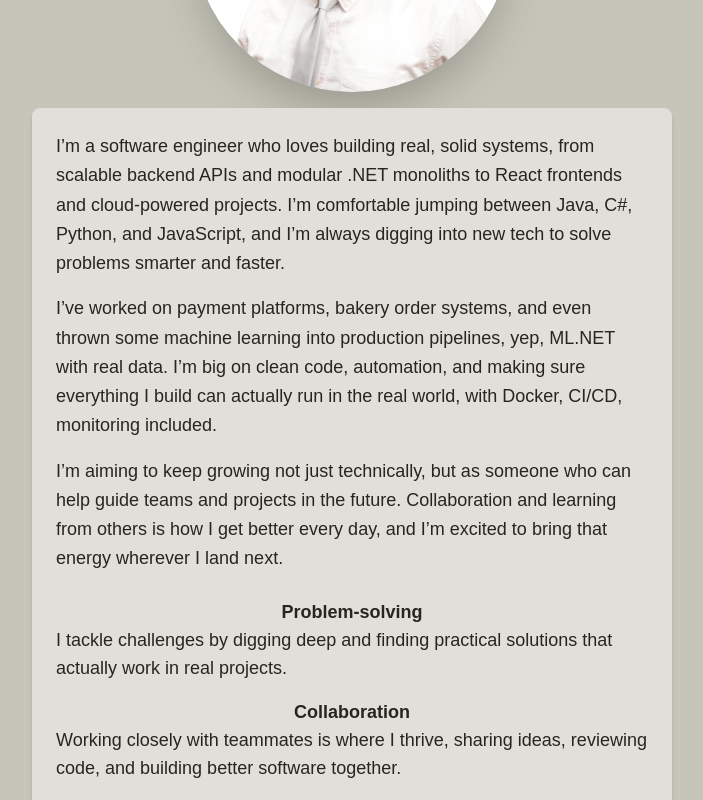
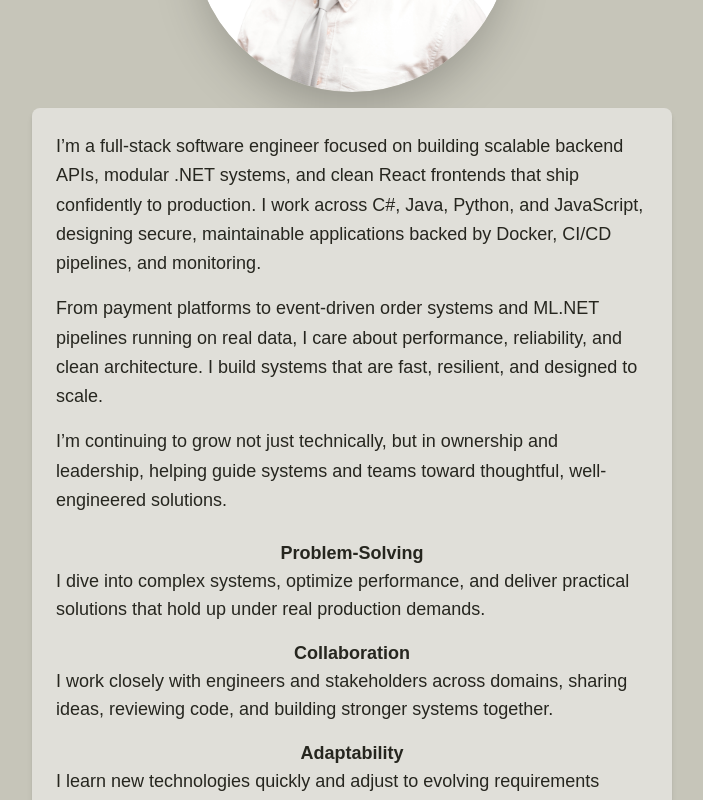
Before and after one commit to aceralrighty/ziv-consulting, a Next.js app: page / in a window 1280 px wide. Shown: the part 340-1140 px from the top of the page, without its empty margins (288-991 px from the left). Built offline with nearby package versions, Linux system fonts and the light colour scheme.

Commit message:
I updated my headshot tag line

```diff
--- a/app/components/experience.js
+++ b/app/components/experience.js
@@ -9,7 +9,7 @@ const experience = [
         duties: "I am currently building new products within the wealth management department while maintaining legacy systems and providing 24/7 support for system outages. I also actively participate in backlog grooming and sprint planning, collaborating across functional teams through daily stand-ups."
     },
     {
-        title: "Full Stack Software Engineer",
+        title: "Full-Stack Software Engineer",
         company: "CodeWorks LLC",
         length: "August 2025 - December 2025",
         where: "Remote | Iowa",
--- a/app/components/headshot.js
+++ b/app/components/headshot.js
@@ -5,19 +5,19 @@ import Image from "next/image";
 
 const accomplishmentsUpdated = [
     {
-        title: "Problem-solving",
+        title: "Problem-Solving",
         description:
-            "I tackle challenges by digging deep and finding practical solutions that actually work in real projects.",
+            "I dive into complex systems, optimize performance, and deliver practical solutions that hold up under real production demands.",
     },
     {
         title: "Collaboration",
         description:
-            "Working closely with teammates is where I thrive, sharing ideas, reviewing code, and building better software together.",
+            "I work closely with engineers and stakeholders across domains, sharing ideas, reviewing code, and building stronger systems together.",
     },
     {
         title: "Adaptability",
         description:
-            "I pick up new tech quickly and adjust to changing requirements without losing focus or momentum.",
+            "I learn new technologies quickly and adjust to evolving requirements without sacrificing quality, clarity, or delivery momentum.",
     },
 ];
 
@@ -77,19 +77,15 @@ export default function MyHead() {
                 id="about"
             >
                 <p className="text-lg leading-relaxed font-light text-left text-body-t-color dark:text-body-t-color-dark">
-                    I’m a software engineer who loves building real, solid systems, from scalable backend APIs and modular
-                    .NET monoliths to React frontends and cloud-powered projects. I’m comfortable jumping between Java,
-                    C#, Python, and JavaScript, and I’m always digging into new tech to solve problems smarter and faster.
+                    I’m a full-stack software engineer focused on building scalable backend APIs, modular .NET systems, and clean React frontends that ship confidently to production. I work across C#, Java, Python, and JavaScript, designing secure, maintainable applications backed by Docker, CI/CD pipelines, and monitoring.
                 </p>
+
                 <p className="text-lg leading-relaxed font-light text-left text-body-t-color dark:text-body-t-color-dark mt-4">
-                    I’ve worked on payment platforms, bakery order systems, and even thrown some machine learning into production
-                    pipelines, yep, ML.NET with real data. I’m big on clean code, automation, and making sure everything I build
-                    can actually run in the real world, with Docker, CI/CD, monitoring included.
+                    From payment platforms to event-driven order systems and ML.NET pipelines running on real data, I care about performance, reliability, and clean architecture. I build systems that are fast, resilient, and designed to scale.
                 </p>
+
                 <p className="text-lg leading-relaxed font-light text-left text-body-t-color dark:text-body-t-color-dark mt-4">
-                    I’m aiming to keep growing not just technically, but as someone who can help guide teams and projects in the
-                    future. Collaboration and learning from others is how I get better every day, and I’m excited to bring that
-                    energy wherever I land next.
+                    I’m continuing to grow not just technically, but in ownership and leadership, helping guide systems and teams toward thoughtful, well-engineered solutions.
                 </p>
 
                 <div className="flex flex-col items-center space-y-4 my-6">
```
